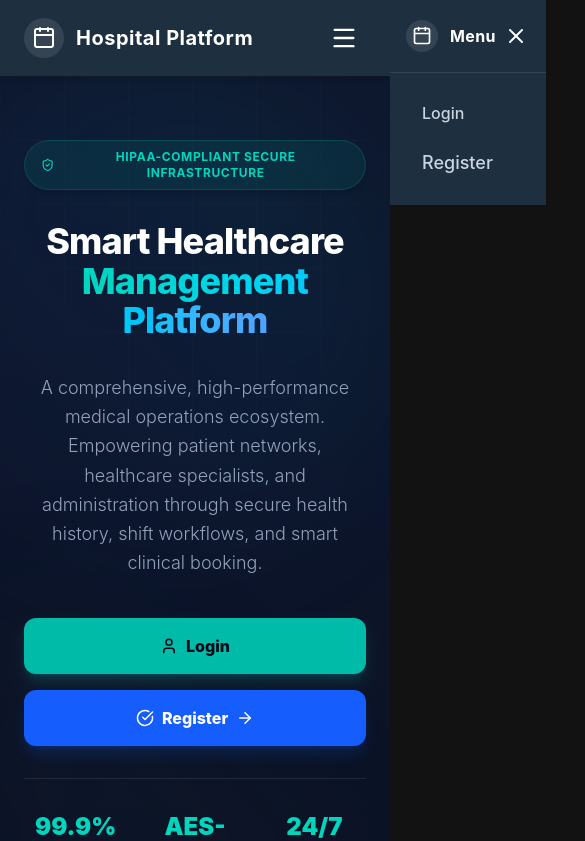
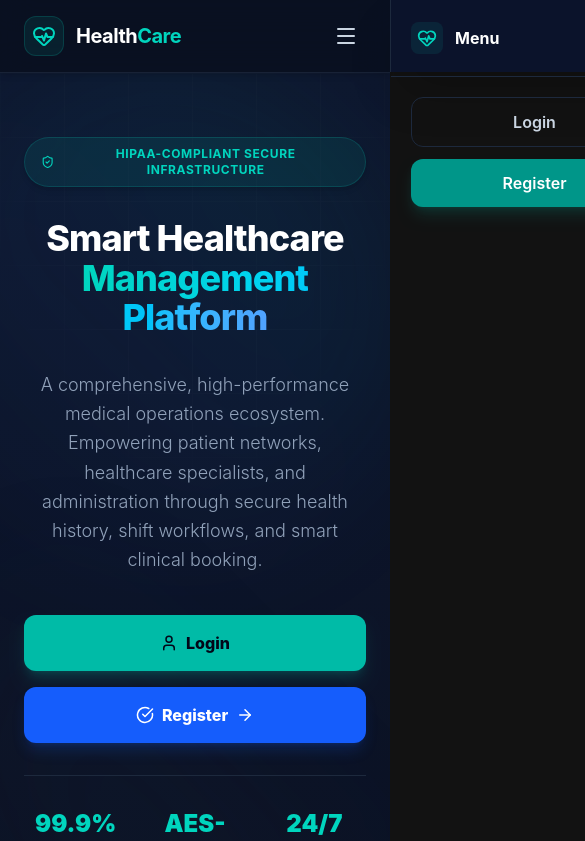
Before and after one commit to EndriasEshetu/Web-Team-Project, a React (Vite) app in the folder client/: page / in a window 390 px wide. Shown: the top 841 px of the page, 585 px wide, since content can reach past the window. Built offline with nearby package versions, Linux system fonts and the light colour scheme; no server answers.

Commit message:
Improve responsive navbar UI

```diff
--- a/client/src/components/Navbar.jsx
+++ b/client/src/components/Navbar.jsx
@@ -1,88 +1,89 @@
 import { useState } from "react";
-import { Menu, X, Calendar as CalendarIcon } from "lucide-react";
+import { Menu, X, HeartPulse } from "lucide-react";
+import { Link } from "react-router-dom";
 
 export default function Navbar() {
   const [isOpen, setIsOpen] = useState(false);
 
   return (
-    <nav className="w-full bg-[#1e2f40] shadow-md py-4 px-6 md:px-8 sticky top-0 z-50">
-      <div className="max-w-6xl mx-auto flex items-center justify-between">
+    <nav className="w-full bg-[#0a1120]/75 backdrop-blur-lg border-b border-slate-800/80 shadow-md py-4 px-6 md:px-8 sticky top-0 z-50">
+      <div className="max-w-7xl mx-auto flex items-center justify-between">
         {/* Logo */}
-        <div className="flex items-center gap-3">
-          <div className="relative w-10 h-10 rounded-full overflow-hidden bg-white/10 flex items-center justify-center">
-            <CalendarIcon className="text-white" size={24} />
+        <Link to="/" className="flex items-center gap-3 group">
+          <div className="relative w-10 h-10 rounded-xl overflow-hidden bg-teal-500/10 border border-teal-500/20 flex items-center justify-center group-hover:bg-teal-500/20 transition-all duration-300">
+            <HeartPulse className="text-teal-400" size={24} />
           </div>
-          <span className="text-xl font-bold text-white tracking-wide">
-            Hospital Platform
+          <span className="text-xl font-bold text-white tracking-tight">
+            Health<span className="text-teal-400">Care</span>
           </span>
-        </div>
+        </Link>
 
         {/* Desktop Links */}
-        <div className="hidden md:flex gap-8 text-slate-300 font-medium">
-          <a href="/login" className="hover:text-white transition-colors">
+        <div className="hidden md:flex items-center gap-8">
+          <Link to="/login" className="text-sm font-semibold text-slate-300 hover:text-white transition-colors">
             Login
-          </a>
-          <a href="/register" className="hover:text-white transition-colors">
+          </Link>
+          <Link to="/register" className="text-sm font-semibold text-white bg-teal-600 hover:bg-teal-500 px-6 py-2.5 rounded-xl shadow-lg shadow-teal-600/25 hover:shadow-teal-500/35 transition-all hover:-translate-y-0.5">
             Register
-          </a>
+          </Link>
         </div>
 
         {/* Mobile Toggle */}
         <button
-          className="md:hidden text-white p-2"
+          className="md:hidden text-slate-300 p-2 hover:bg-slate-800 rounded-lg transition-colors"
           onClick={() => setIsOpen(!isOpen)}
         >
-          {isOpen ? <X size={28} /> : <Menu size={28} />}
+          {isOpen ? <X size={24} /> : <Menu size={24} />}
         </button>
       </div>
 
       {/* Mobile Sidebar Overlay */}
       {isOpen && (
         <div
-          className="fixed inset-0 bg-black/50 z-40 md:hidden"
+          className="fixed inset-0 bg-black/60 backdrop-blur-sm z-40 md:hidden"
           onClick={() => setIsOpen(false)}
         />
       )}
 
       {/* Mobile Sidebar */}
       <div
-        className={`fixed top-0 right-0  w-80 max-w-[40vw] bg-[#1e2f40] z-50 transform transition-transform duration-300 ease-in-out md:hidden ${
+        className={`fixed top-0 right-0 h-full w-72 bg-[#0b132b] border-l border-slate-800 shadow-2xl z-50 transform transition-transform duration-300 ease-in-out md:hidden ${
           isOpen ? "translate-x-0" : "translate-x-full"
         }`}
       >
         <div className="flex flex-col h-full">
           {/* Header */}
-          <div className="flex items-center justify-between p-4 border-b border-white/10">
+          <div className="flex items-center justify-between p-5 border-b border-slate-800">
             <div className="flex items-center gap-3">
-              <div className="relative w-8 h-8 rounded-full overflow-hidden bg-white/10 flex items-center justify-center">
-                <CalendarIcon className="text-white" size={20} />
+              <div className="w-8 h-8 rounded-lg bg-teal-500/10 flex items-center justify-center">
+                <HeartPulse className="text-teal-400" size={20} />
               </div>
-              <span className="font-bold text-white tracking-wide">Menu</span>
+              <span className="font-bold text-white">Menu</span>
             </div>
             <button
-              className="text-white p-2 hover:bg-white/10 rounded-lg transition-colors"
+              className="text-slate-400 p-2 hover:bg-slate-800 rounded-lg transition-colors"
               onClick={() => setIsOpen(false)}
             >
-              <X size={24} />
+              <X size={20} />
             </button>
           </div>
 
           {/* Menu Items */}
-          <div className="flex-1 p-4">
-            <a
-              href="/login"
-              className="block text-slate-300 hover:text-white font-medium py-3 px-4 rounded-lg hover:bg-white/10 transition-all"
+          <div className="flex-1 p-5 space-y-3">
+            <Link
+              to="/login"
+              className="block w-full text-center text-slate-300 hover:text-white font-semibold py-3 px-4 rounded-xl hover:bg-slate-800 transition-colors border border-slate-800"
               onClick={() => setIsOpen(false)}
             >
               Login
-            </a>
-            <a
-              href="/register"
-              className="block text-slate-300 hover:text-white text-lg font-medium py-3 px-4 rounded-lg hover:bg-white/10 transition-all"
+            </Link>
+            <Link
+              to="/register"
+              className="block w-full text-center text-white bg-teal-600 font-semibold py-3 px-4 rounded-xl hover:bg-teal-500 transition-colors shadow-lg shadow-teal-600/20"
               onClick={() => setIsOpen(false)}
             >
               Register
-            </a>
+            </Link>
           </div>
         </div>
       </div>
```
